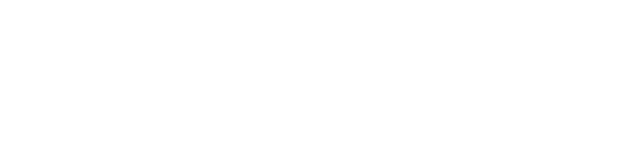
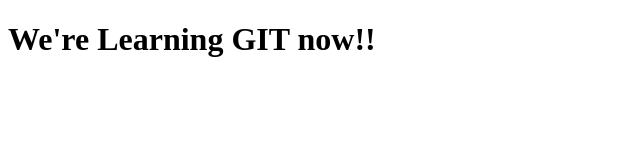
Before and after one commit to Gouravtagore/test-demo, a plain HTML site: page index.html in a window 1280 px wide. Shown: the whole page, without its empty margins (0-640 px from the left). Drawn offline with Linux system fonts and the light colour scheme.

Commit message:
'index.html'

```diff
--- a/index.html
+++ b/index.html
@@ -6,6 +6,6 @@
     <title>Document</title>
 </head>
 <body>
-    <h1></h1>
+    <h1>We're Learning GIT now!!</h1>
 </body>
 </html>
```
